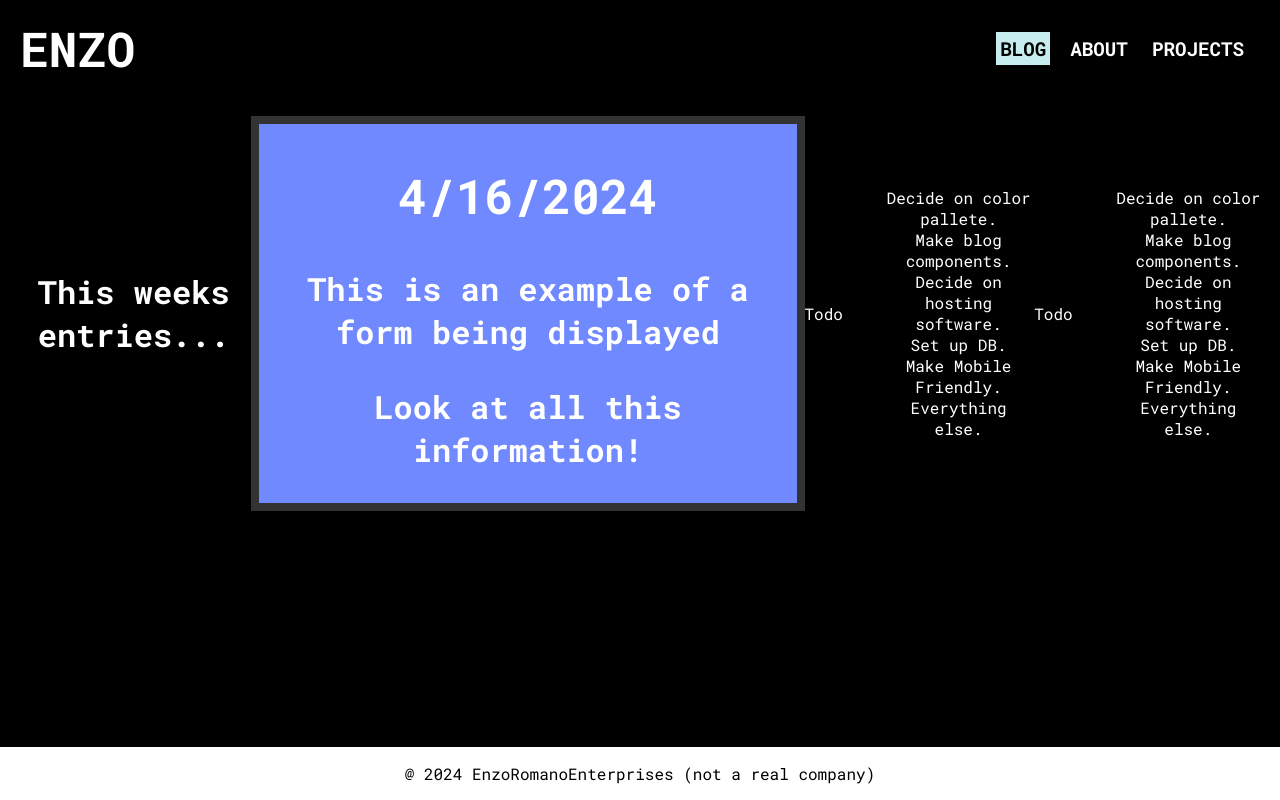
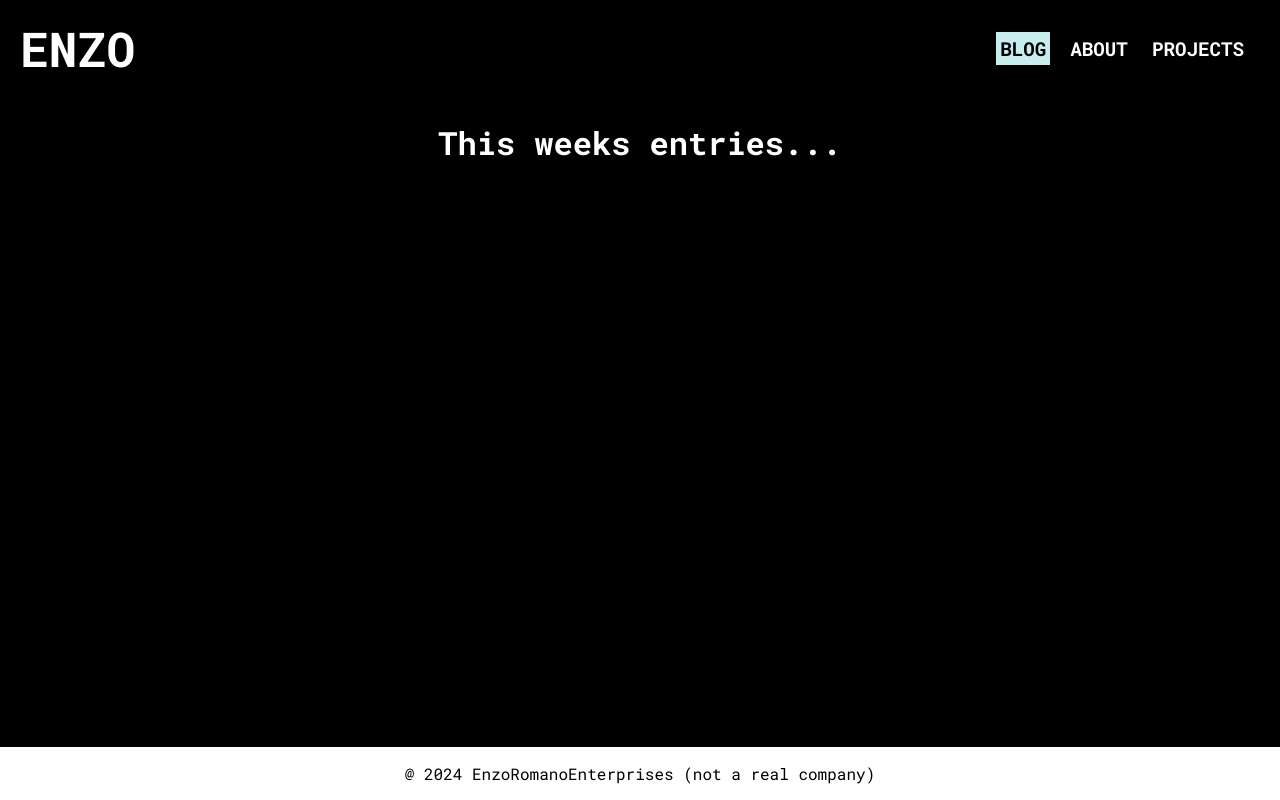
Before and after one commit to enzosromano/portfolio, a React (Create React App) app: page /blog in a window 1280 px wide. Built offline with nearby package versions, Linux system fonts and the light colour scheme.

Commit message:
pulled out blog page code for fixing, cleaned up css comments

```diff
--- a/src/pages/Blog.tsx
+++ b/src/pages/Blog.tsx
@@ -3,31 +3,6 @@ export default function Blog() {
         <div className="test1">
             <h1>This weeks entries...</h1>
 
-            <div className="test2">
-                <h2>4/16/2024</h2>
-                <p>This is an example of a form being displayed</p>
-                <p>Look at all this information!</p>
-            </div>
-
-            <p>Todo</p>
-                <ul>
-                    <li>Decide on color pallete.</li>
-                    <li>Make blog components.</li>
-                    <li>Decide on hosting software.</li>
-                    <li>Set up DB.</li>
-                    <li>Make Mobile Friendly.</li>
-                    <li>Everything else.</li>
-            </ul>
-
-            <p>Todo</p>
-                <ul>
-                    <li>Decide on color pallete.</li>
-                    <li>Make blog components.</li>
-                    <li>Decide on hosting software.</li>
-                    <li>Set up DB.</li>
-                    <li>Make Mobile Friendly.</li>
-                    <li>Everything else.</li>
-            </ul>
 
         </div>
     )
--- a/src/styles.css
+++ b/src/styles.css
@@ -171,24 +171,8 @@ body {
     opacity: 1 !important;
 }
 
-/* BLOG PAGE -  Fix these classnames! These are just for testing currently!!! */
-.test1 {
-    display: flex;
-    justify-content: center;
-    align-items: center;
-}
+/* BLOG PAGE -  Holding area */
 
-.test2 {
-    font-size: 2rem;
-    font-weight: bolder;
-    background-color: #7189FF;
-    border: #333 8px solid;
-    width: 75%;
-}
-
-ul {
-    list-style-type: none;
-}
 
 /* ABOUT PAGE */
 
```
Also changed, not shown: src/components/Navbar/Navbar.css (+0 -9 lines).
